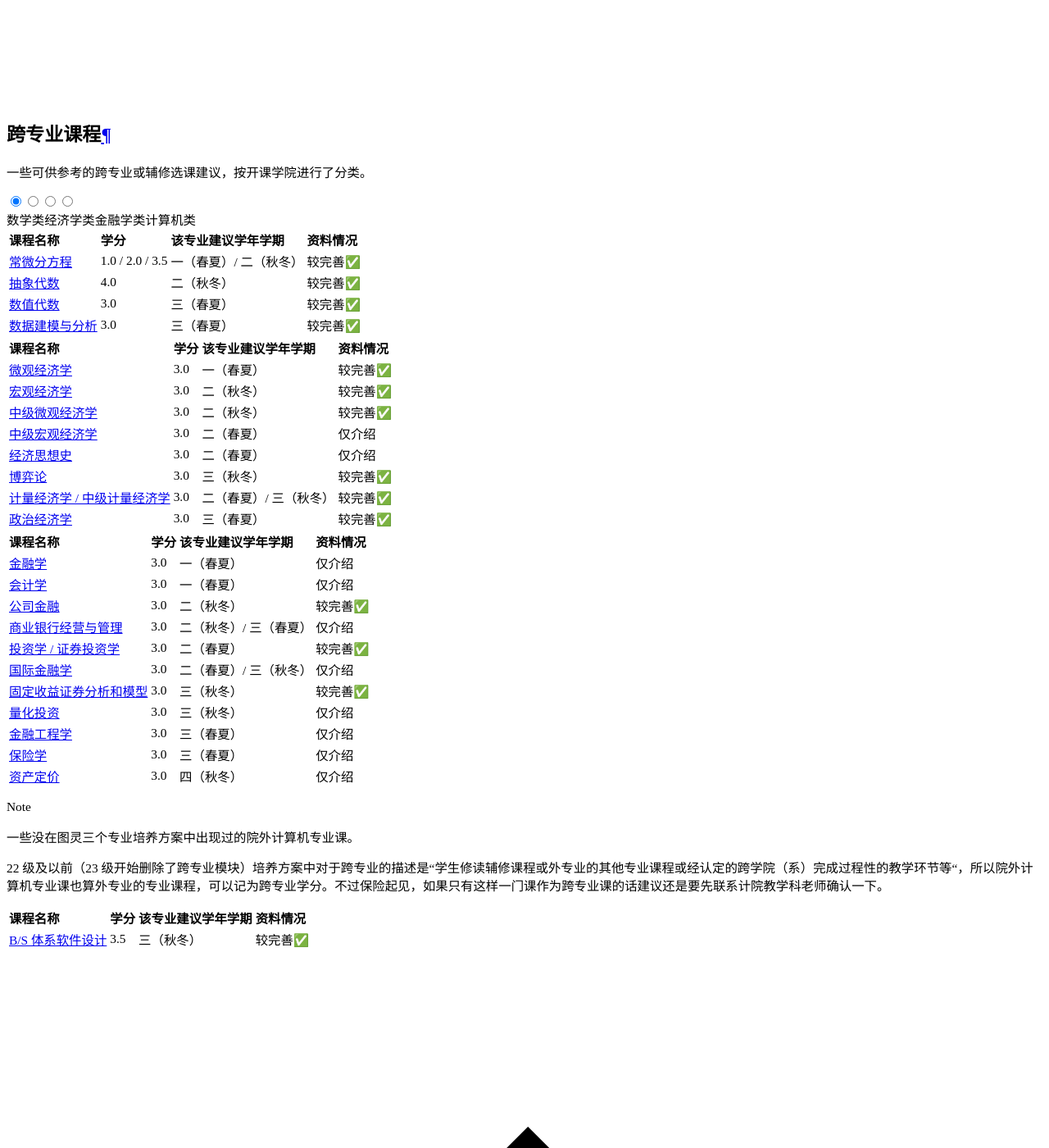
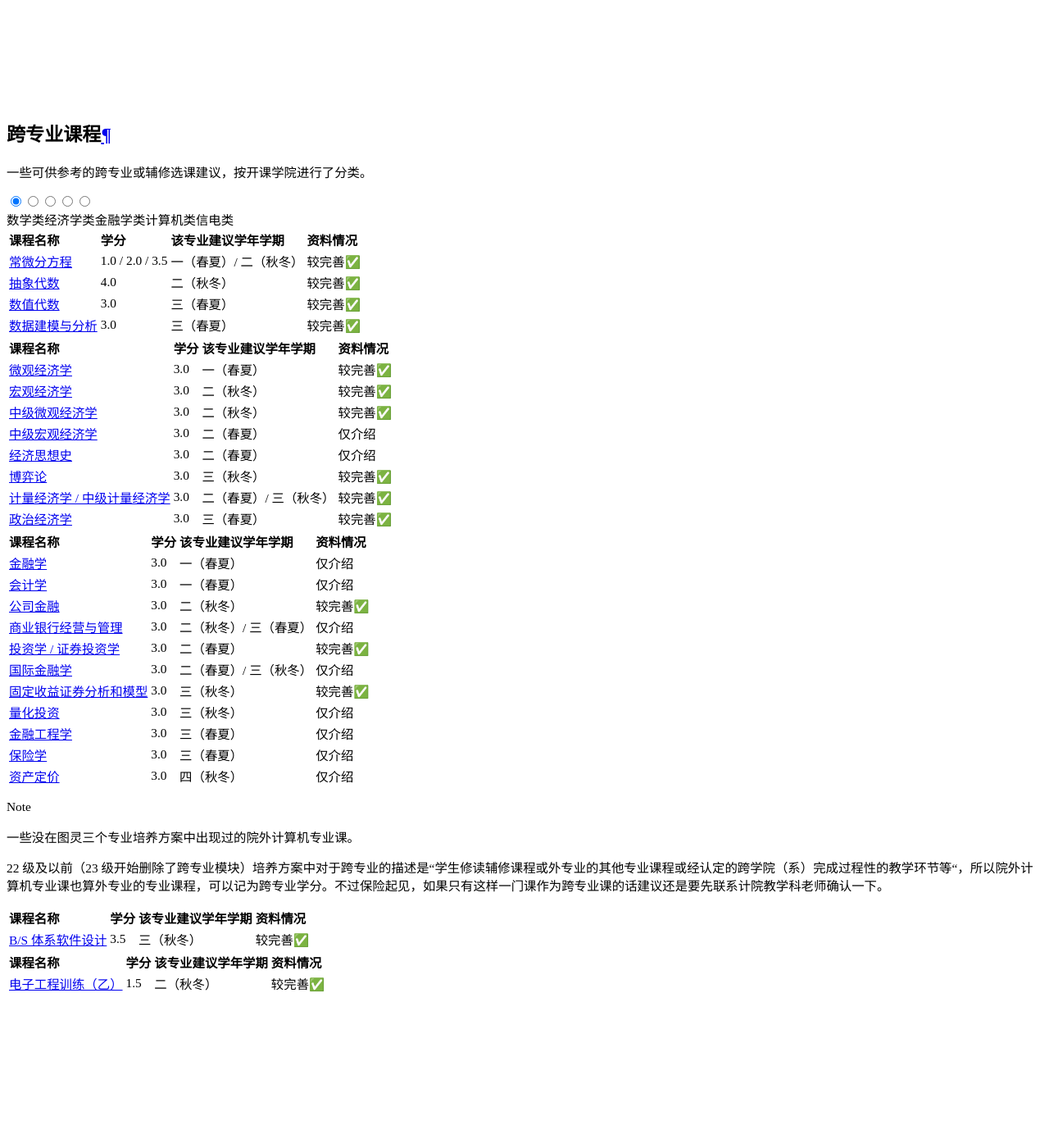
Before and after one commit to ZJU-Turing/TuringCourses, an MkDocs documentation site: the page built from docs/others/index.md, in a window 1280 px wide and 1400 px high, scrolled down 17504 px. Shown: the whole window at 82% size. Built offline with MkDocs 1.6.1 and Material for MkDocs 9.7.7, drawn with Linux system fonts in a browser that asks for light colours; comment, search, counter and statistics services are not loaded.

Commit message:
Update index.md

```diff
--- a/docs/others/index.md
+++ b/docs/others/index.md
@@ -68,3 +68,10 @@
     |[B/S 体系软件设计](browser_server_software)|3.5|三（秋冬）|较完善✅|
 
     </div>
+
+=== "信电类"
+    <div style="text-align: center" markdown="1">
+
+    |课程名称|学分|该专业建议学年学期|资料情况|
+    |:--|:--|:--|:--|
+    |[电子工程训练（乙）](electronic_engineering_training2)|1.5|二（秋冬）|较完善✅|
```
